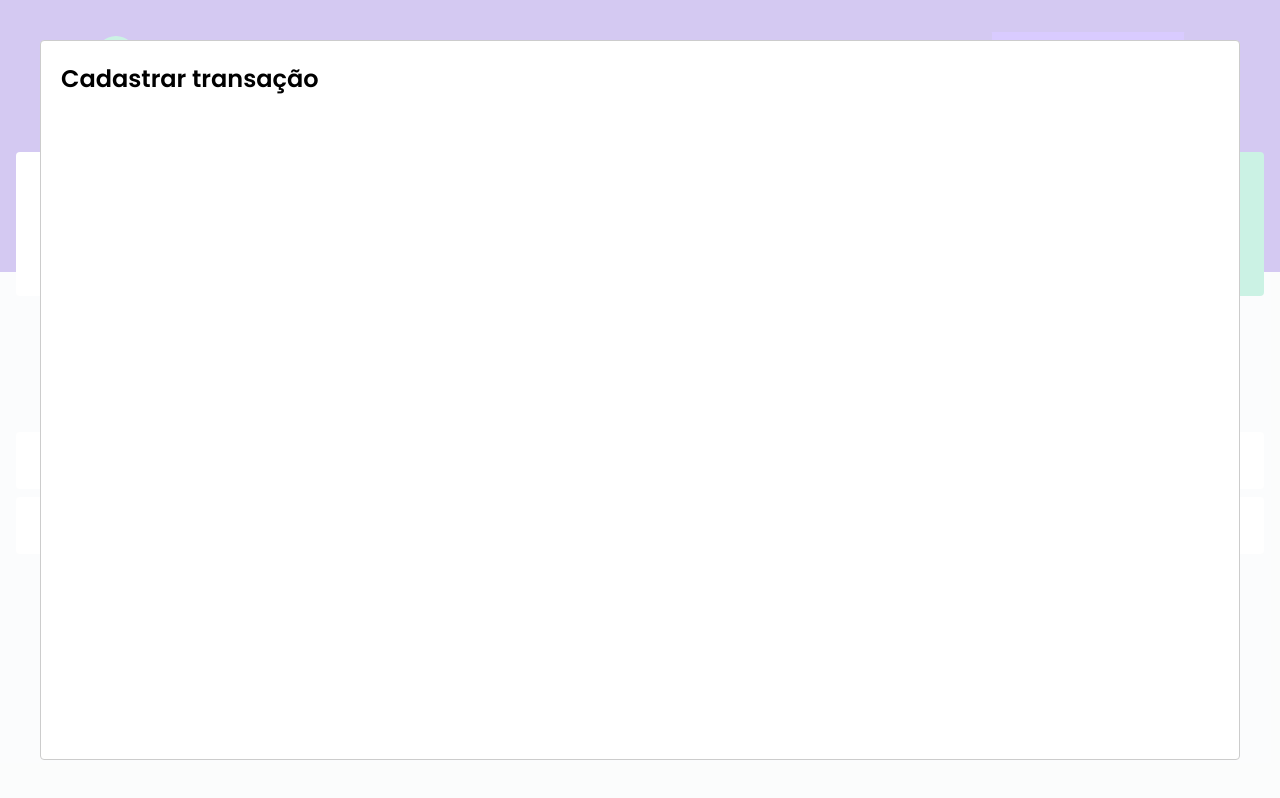
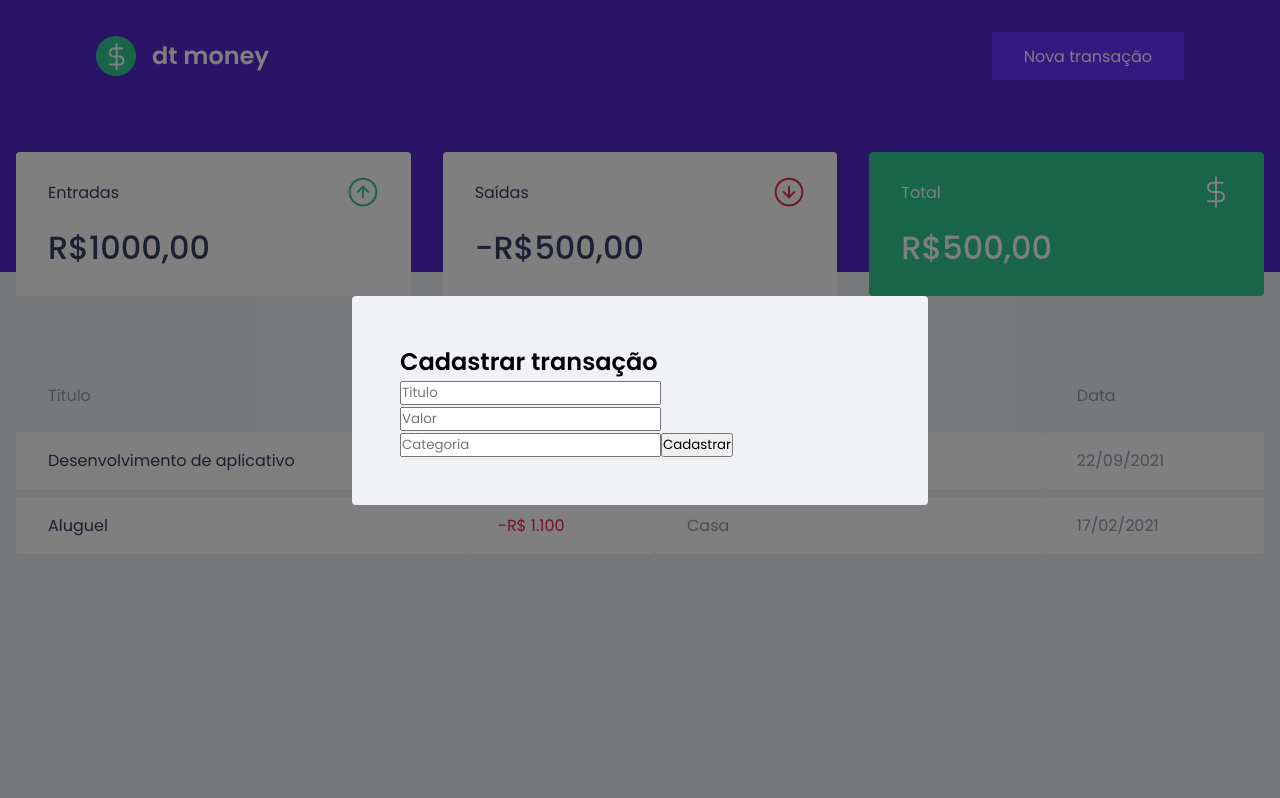
Before and after one commit to morganOliveira2018/dtmoney, a React (Create React App) app: page / in a window 1280 px wide. Both pictures are taken after a click on the button "Nova transação". Built offline with nearby package versions, Linux system fonts and the light colour scheme; no server answers; what miragejs would draw is missing.

Commit message:
feat(*): add form structure in NewTransactionModal and styles global

```diff
--- a/src/components/NewTransactionModal/index.tsx
+++ b/src/components/NewTransactionModal/index.tsx
@@ -1,4 +1,5 @@
 import Modal from "react-modal";
+import { Container } from "./styles";
 
 Modal.setAppElement('#root');
 
@@ -10,10 +11,32 @@
 export function NewTransactionModal({ isOpen, onRequestClose }: NewTransactionModalProps ) {
     return (
         <Modal
-        isOpen={isOpen}
-        onRequestClose={onRequestClose}
-      >
+          isOpen={isOpen}
+          onRequestClose={onRequestClose}
+          overlayClassName="react-modal-overlay"
+          className="react-modal-content"
+        >
+        <Container>
         <h2>Cadastrar transação</h2>
+          <input
+            placeholder="Titulo"
+          />
+
+
+          <input
+            type="number"
+            placeholder="Valor"
+          />
+
+
+          <input
+            placeholder="Categoria"
+          />
+
+          <button type="submit">
+            Cadastrar
+          </button>
+        </Container>
       </Modal>
     );
 }
--- a/src/components/NewTransactionModal/styles.ts
+++ b/src/components/NewTransactionModal/styles.ts
@@ -1,3 +1,5 @@
 import styled from 'styled-components';
 
-export const Container = styled.div``;
+export const Container = styled.form`
+
+`;
--- a/src/styles/global.ts
+++ b/src/styles/global.ts
@@ -57,4 +57,26 @@
     opacity: 0.6;
     cursor: not-allowed;
   }
+
+  .react-modal-overlay {
+    background: rgba(0, 0, 0, 0.5);
+    position: fixed; // isso vai ajudar quando a tela ficar scroll
+    top: 0; // vai ocupar tudo na tela
+    bottom: 0; // vai ocupar tudo na tela
+    right: 0; // vai ocupar tudo na tela
+    left: 0; // vai ocupar tudo na tela
+
+    display: flex;
+    align-items: center;
+    justify-content: center;
+  }
+
+  .react-modal-content {
+    width: 100%;
+    max-width: 576px;
+    background: var(--background);
+    padding: 3rem;
+    position: relative;
+    border-radius: 0.25rem;
+  }
 `
```
